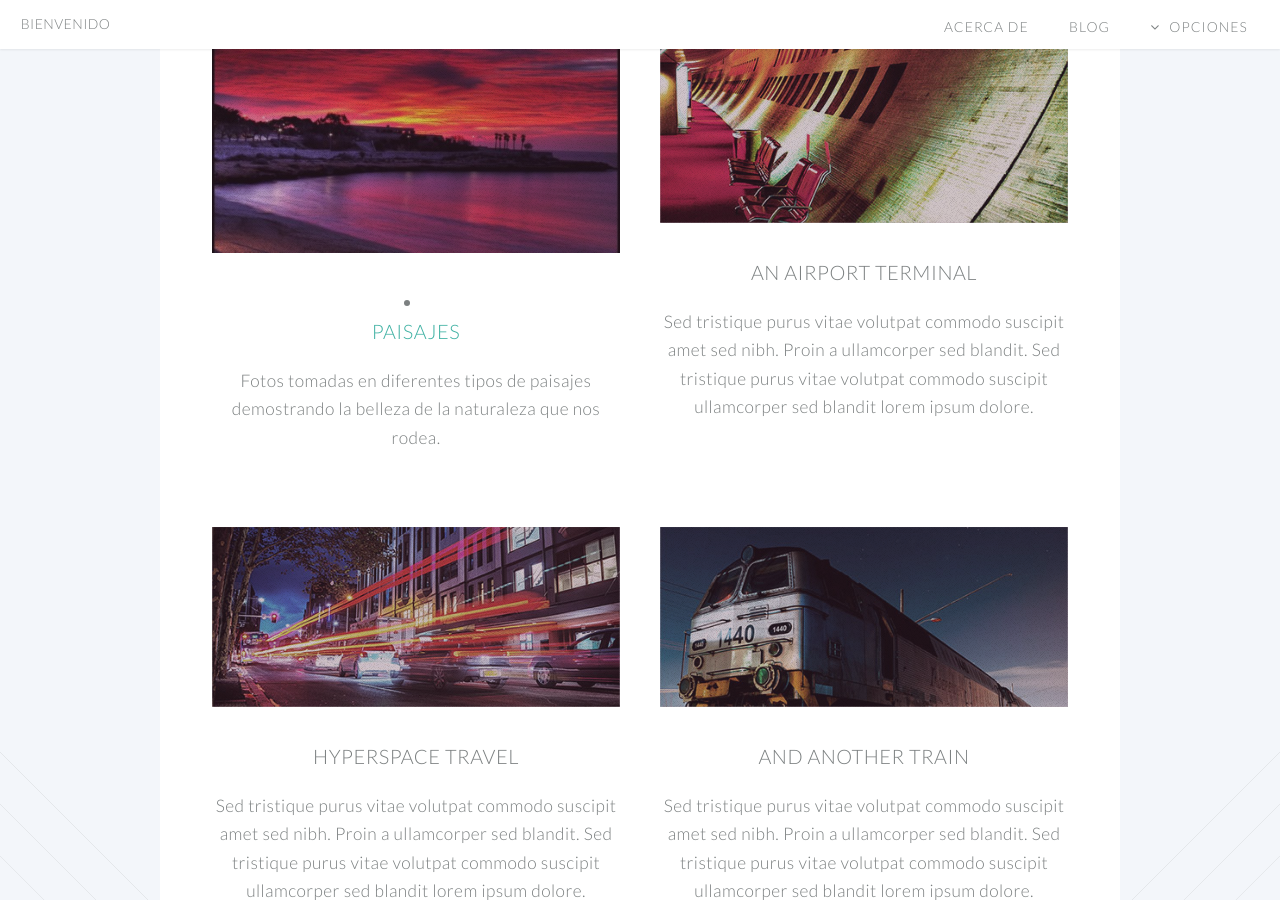
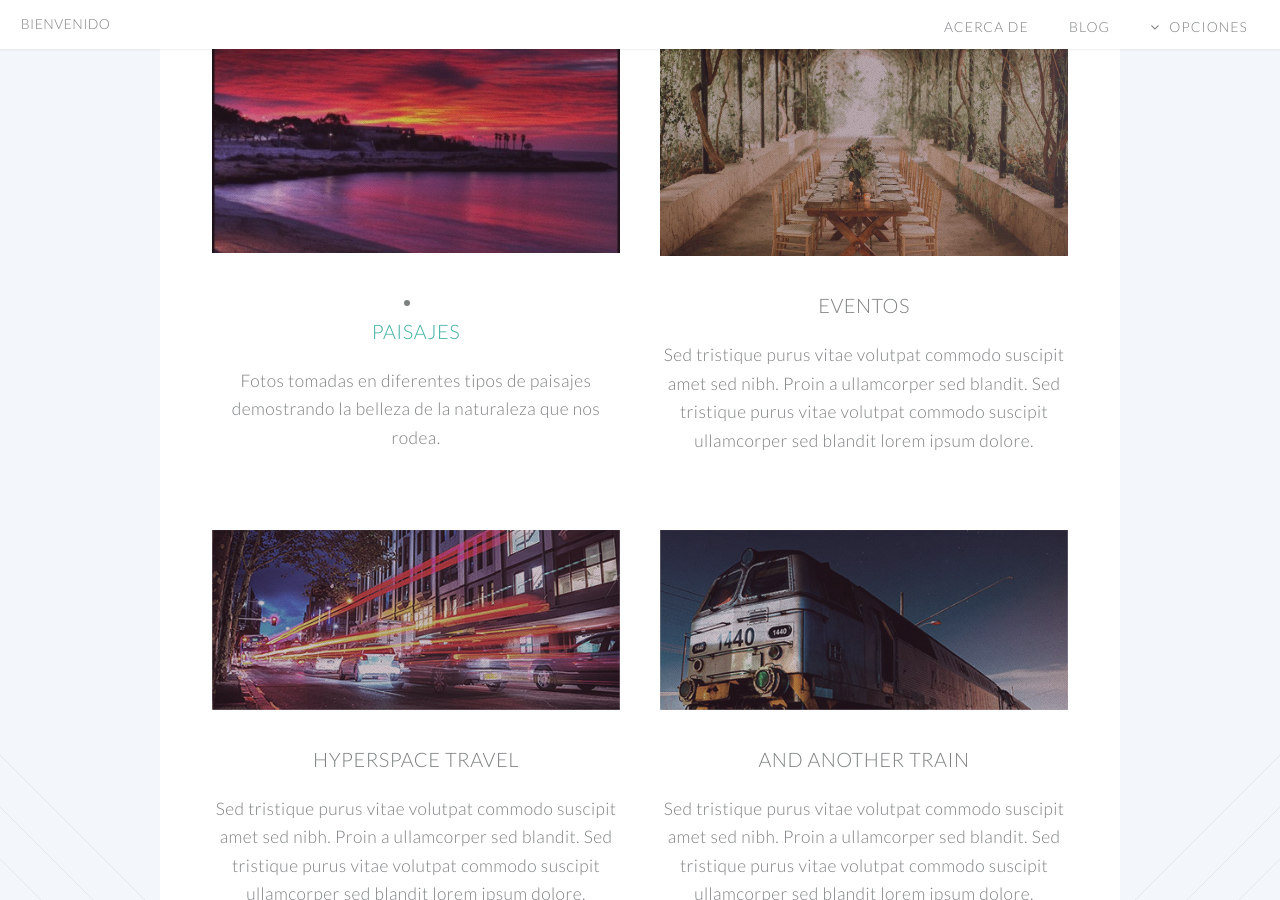
Before and after one commit to Vico2001/Vico2001.github.io, a Jekyll site: the page built from index.html, in a window 1280 px wide and 900 px high, scrolled down 1367 px. Built offline with Jekyll 4.4.1, drawn with Linux system fonts in a browser that asks for light colours.

Commit message:
Update index.html

```diff
--- a/index.html
+++ b/index.html
@@ -71,9 +71,9 @@
 							<div class="6u">
 
 								<section>
-									<a href="#" class="image featured"><img src="images/pic02.jpg" alt="" /></a>
+									<a href="#" class="image featured"><img src="images/evento1.jpg" alt="" /></a>
 									<header>
-										<h3>An Airport Terminal</h3>
+										<h3>Eventos</h3>
 									</header>
 									<p>Sed tristique purus vitae volutpat commodo suscipit amet sed nibh. Proin a ullamcorper sed blandit. Sed tristique purus vitae volutpat commodo suscipit ullamcorper sed blandit lorem ipsum dolore.</p>
 								</section>
```
